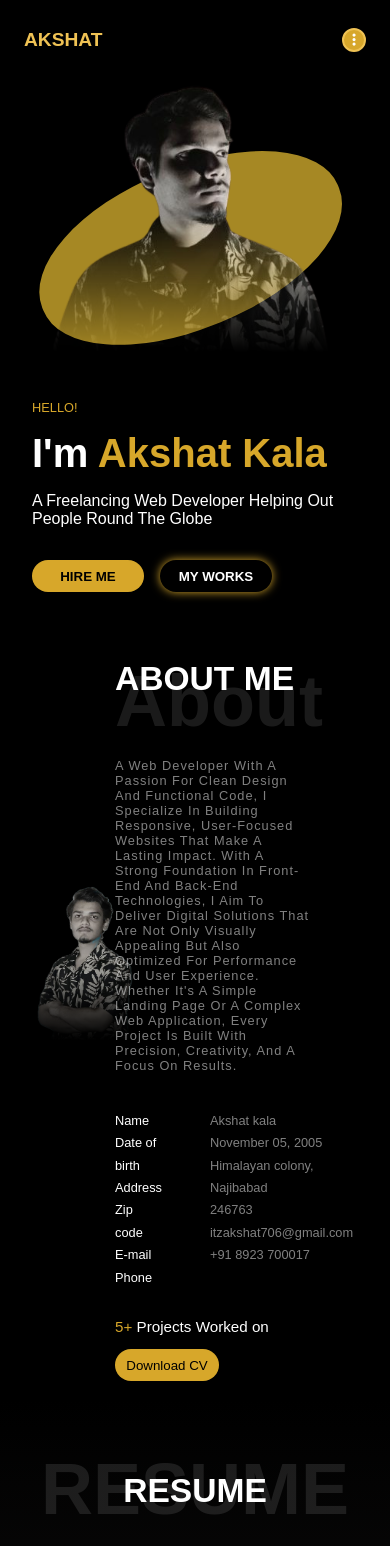
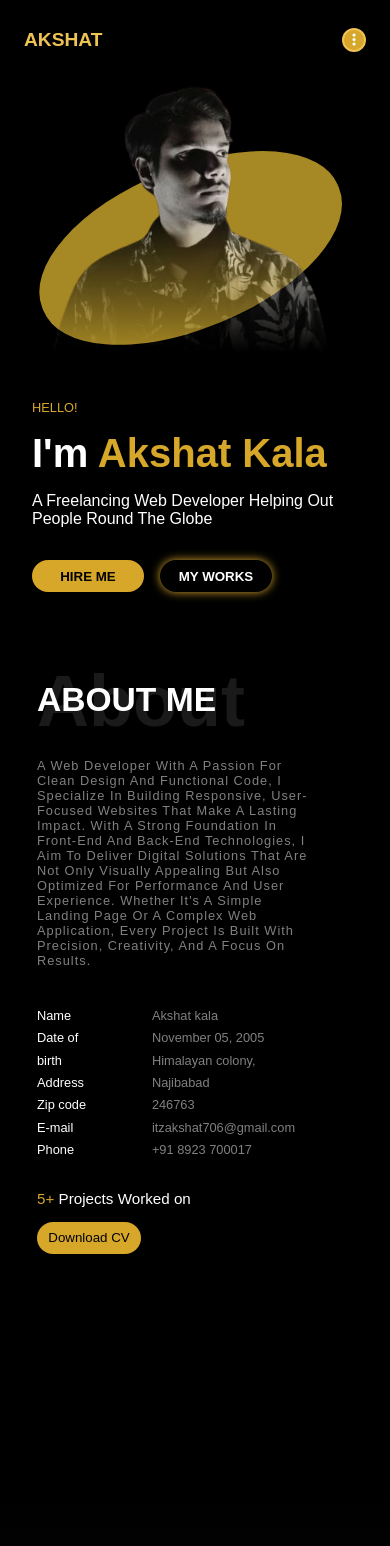
Before and after one commit to ak-sudo/prsnlPortfolio, a React (Vite) app: page / in a window 390 px wide. Shown: the top 1546 px of the page. Built offline with nearby package versions, Linux system fonts and the light colour scheme; a web font is replaced by a local one.

Commit message:
made responsive commit

```diff
--- a/src/components/main/about.css
+++ b/src/components/main/about.css
@@ -112,3 +112,95 @@
     border: 1px solid #D7A72A;
     transform: ease-in-out 0.3s;
 }
+
+@media (max-width: 833px) {
+
+    .about{
+        color: white;
+        display: flex;
+        padding: 20px;
+        background-color: #000;
+        height: 100dvh;
+        width: 100dvw;
+    }
+
+    .about .right-section{
+        width: 70%;
+        display: flex;
+        flex-direction: column;
+        justify-content: center;
+    }
+
+    .about .right-section .backText{
+        font-size: 4.5rem;
+        opacity: 0.1;
+        display: inline-flex;
+    }
+
+    .about .right-section .frontText{
+        position: absolute;
+        top: 1.3rem;
+        font-size: 2.1rem;
+        font-style: bold;
+        color: white;
+    }
+
+    .about .right-section .Descriptive-text{
+        font-size: 0.8rem;
+        letter-spacing: 1px;
+        margin: 1rem 0;
+        opacity: 0.5;
+        font-weight: 400;
+        text-transform: capitalize;
+        text-align: left;
+    }
+
+    .about .right-section .details{
+        display: flex;
+        margin: 1.3rem 0;
+        list-style: none;
+    }
+
+    .about .right-section .details .heads, .info{
+        font-size: 0.8rem;
+        line-height: 1.4rem;
+    }
+
+    .about .right-section .details .heads{
+        margin: 0 3rem 0 0;
+    }
+
+    .about .right-section .details .info{
+        font-size: 0.8rem;
+        opacity: 0.5;
+    }
+
+    .about .right-section .NoOfProjects p{
+        font-size: 0.95rem;
+        margin: 0.5rem 0;
+
+    }
+
+    .about .right-section .NoOfProjects p span{
+        color: #D7A72A;
+    }
+
+    .about .right-section .NoOfProjects .cvBtn{
+    height: 2rem;
+    width: 6.5rem;
+    margin: 0.4rem 0;
+    border: transparent;
+    background-color: #D7A72A;
+    border-radius: 1.5rem;
+    color: black;
+    cursor: pointer;
+    }
+
+    .about .right-section .NoOfProjects .cvBtn:hover{
+        background-color: transparent;
+        color: white;
+        border: 1px solid #D7A72A;
+        transform: ease-in-out 0.3s;
+    }
+
+}
--- a/src/components/main/about.jsx
+++ b/src/components/main/about.jsx
@@ -3,16 +3,28 @@ import aboutImage from "../../assets/profile11.png";
 import cv from "../../assets/Resume.pdf";
 
 export default function About() {
+  if (window.innerWidth >= 833) {
     return (
       <>
         <div className="about body-font" id="about">
           <div className="left-section">
-            <img src={aboutImage} ></img>
+            <img src={aboutImage}></img>
           </div>
           <div className="right-section">
             <h1 className="backText">About</h1>
-            <h1 className="frontText"><b>About Me</b></h1>
-            <p className="Descriptive-text">A web developer with a passion for clean design and functional code, I specialize in building responsive, user-focused websites that make a lasting impact. With a strong foundation in front-end and back-end technologies, I aim to deliver digital solutions that are not only visually appealing but also optimized for performance and user experience. Whether it's a simple landing page or a complex web application, every project is built with precision, creativity, and a focus on results.</p>
+            <h1 className="frontText">
+              <b>About Me</b>
+            </h1>
+            <p className="Descriptive-text">
+              A web developer with a passion for clean design and functional
+              code, I specialize in building responsive, user-focused websites
+              that make a lasting impact. With a strong foundation in front-end
+              and back-end technologies, I aim to deliver digital solutions that
+              are not only visually appealing but also optimized for performance
+              and user experience. Whether it's a simple landing page or a
+              complex web application, every project is built with precision,
+              creativity, and a focus on results.
+            </p>
             <div className="details">
               <div className="heads">
                 <li>Name</li>
@@ -30,18 +42,71 @@ export default function About() {
                 <li>itzakshat706@gmail.com</li>
                 <li>+91 8923 700017</li>
               </div>
-
             </div>
             <div className="NoOfProjects">
-                <p><span>5+</span> Projects Worked on </p>
-                <a href={cv} download='CV.pdf'>
-                    <button type="button" class="cvBtn">Download CV</button>
+              <p>
+                <span>5+</span> Projects Worked on{" "}
+              </p>
+              <a href={cv} download="CV.pdf">
+                <button type="button" class="cvBtn">
+                  Download CV
+                </button>
               </a>
             </div>
-
           </div>
         </div>
       </>
-
+    );
+  } else {
+    return (
+      <>
+        <div className="about body-font" id="about">
+          <div className="right-section">
+            <h1 className="backText">About</h1>
+            <h1 className="frontText">
+              <b>About Me</b>
+            </h1>
+            <p className="Descriptive-text">
+              A web developer with a passion for clean design and functional
+              code, I specialize in building responsive, user-focused websites
+              that make a lasting impact. With a strong foundation in front-end
+              and back-end technologies, I aim to deliver digital solutions that
+              are not only visually appealing but also optimized for performance
+              and user experience. Whether it's a simple landing page or a
+              complex web application, every project is built with precision,
+              creativity, and a focus on results.
+            </p>
+            <div className="details">
+              <div className="heads">
+                <li>Name</li>
+                <li>Date of birth</li>
+                <li>Address</li>
+                <li>Zip code</li>
+                <li>E-mail</li>
+                <li>Phone</li>
+              </div>
+              <div className="info">
+                <li>Akshat kala</li>
+                <li>November 05, 2005</li>
+                <li>Himalayan colony, Najibabad</li>
+                <li>246763</li>
+                <li>itzakshat706@gmail.com</li>
+                <li>+91 8923 700017</li>
+              </div>
+            </div>
+            <div className="NoOfProjects">
+              <p>
+                <span>5+</span> Projects Worked on{" "}
+              </p>
+              <a href={cv} download="CV.pdf">
+                <button type="button" class="cvBtn">
+                  Download CV
+                </button>
+              </a>
+            </div>
+          </div>
+        </div>
+      </>
     );
   }
+}
--- a/src/components/main/contact.css
+++ b/src/components/main/contact.css
@@ -89,3 +89,62 @@
     border:  2px solid #000;;
     transition: 0.5s ease-in-out;
 }
+
+@media (max-width: 833px) {
+
+    .contact .contactContainer{
+        width: 100%;
+        display: flex;
+        flex-direction: column;
+        margin: 8rem 0.5rem 0 0.5rem;
+    }
+
+    .contact .contactContainer .contactText{
+        color: rgba(255, 255, 255, 0.7);
+        text-align: justify;
+        text-transform: capitalize;
+        font-size: 0.8rem;
+        line-height: 1.5rem;
+
+    }
+    .contact .contactContainer .contactText p {
+         color: #d7a72b;
+         opacity: 0.7;
+    }
+
+    .contact .contactContainer .contactForm{
+        margin: 0.5rem 0;
+        padding: 1.5rem 1rem;
+        color: rgba(255, 255, 255, 0.775);
+        line-height: 2rem;
+        /* background: rgba(255, 255, 255, 0.2); */
+    }
+
+    .contact .contactContainer .contactForm input, textarea{
+        width: 100%;
+        height: 3rem;
+        background: none;
+        padding: 1rem;
+        margin: 0 0 1rem 0;
+        border: transparent;
+        border-bottom: 2px solid grey;
+        color: #d7a72b;
+    }
+
+    .contact .contactContainer .contactForm form button{
+        background: none;
+        border: 2px solid #d7a72b;
+        color: white;
+        height: 2.5rem;
+        width: 100%;
+        border-radius: 2rem;
+    }
+
+    .contact .contactContainer .contactForm form button:hover{
+        background: #d7a72b;
+        color: black;
+        border:  2px solid #000;;
+        transition: 0.5s ease-in-out;
+    }
+
+}
--- a/src/components/main/resume.css
+++ b/src/components/main/resume.css
@@ -89,3 +89,65 @@
     letter-spacing: 0.2rem;
     margin: 0.8rem 0rem 0.8rem 0;
 }
+
+@media (max-width: 833px) {
+
+    .resume{
+        min-width: 100dvw;
+        max-height: 175vh;
+        display: flex;
+        flex-direction: column;
+        align-items: center;
+        padding: 5rem 1rem;
+        position: relative;
+        background: linear-gradient(to bottom, black,rgba(29, 27, 27,0.8), grey);
+        overflow: hidden;
+    }
+
+    .resume .description{
+        font-size: 0.8rem;
+        color: white;
+        opacity: 0.8;
+        margin-top: 5rem;
+        letter-spacing: 0.2rem;
+
+    }
+
+    .resume .cards{
+        display: flex;
+        flex-wrap: wrap;
+        justify-content: space-evenly;
+        flex-direction: row;
+        padding: 0 1rem;
+    }
+
+    .resume .cards .card{
+        height: 15rem;
+        width: 25rem;
+        padding: 1.5rem 1rem;
+        background-color: #1A1A1A;
+        margin: 2rem 0.5rem;
+        border-radius: 1rem;
+        color: rgba(255,255,255,0.7);
+
+    }
+
+    .resume .cards .card .years{
+        font-weight: 600;
+        color: #D7A72A;
+        margin: 0 0rem 0.3rem 0;
+    }
+
+    .resume .cards .card .education{
+        margin: 0 0rem 0.3rem 0;
+    }
+
+    .resume .cards .card .institute{
+        text-transform: uppercase;
+        font-weight: 100;
+        font-size: 0.6rem;
+        letter-spacing: 0.2rem;
+        margin: 0.8rem 0rem 0.8rem 0;
+    }
+
+}
```
Lines whose indentation alone changed are shown as unchanged.
